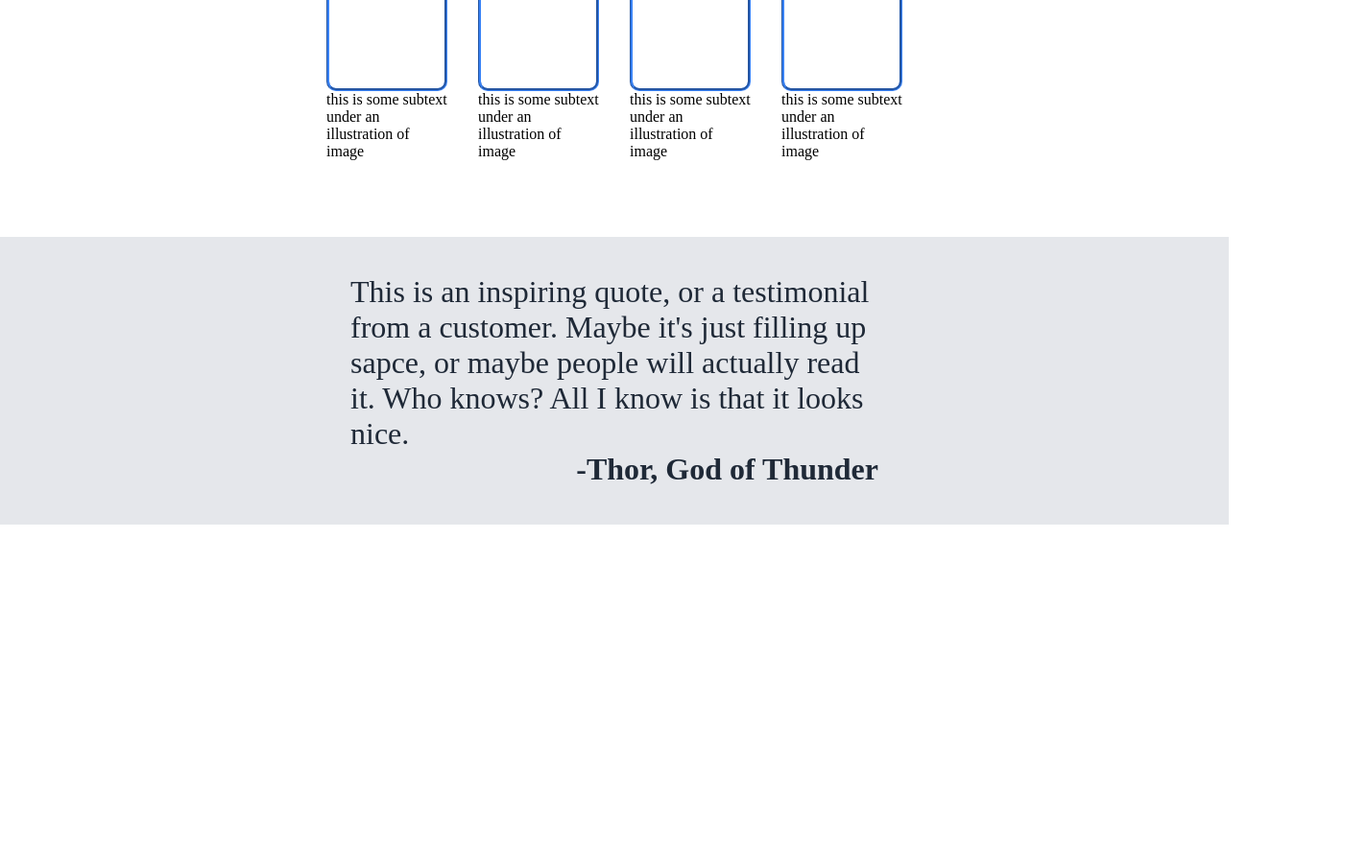
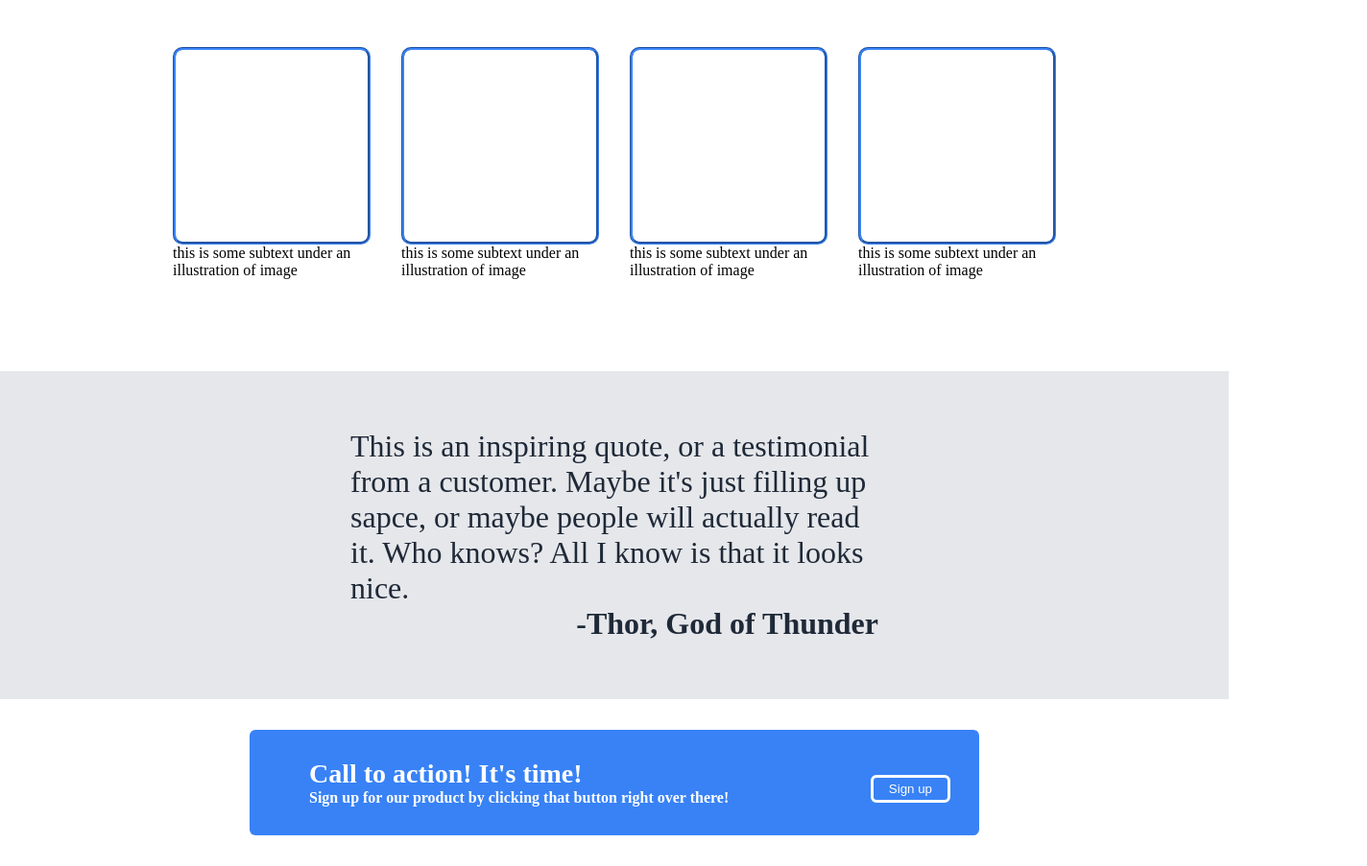
Before and after one commit to cjwadswo/real-biz, a plain HTML site: page index.html in a window 1280 px wide. Shown: the part 559-1462 px from the top of the page at 96% size, 1424 px wide, since content can reach past the window. Before the commit the page ends 1106 px from the top, so only its background shows below. Drawn offline with Linux system fonts and the light colour scheme.

Commit message:
Add a call to action at the bottom of the page

```diff
--- a/index.html
+++ b/index.html
@@ -78,8 +78,24 @@
             <div class="quote">This is an inspiring quote, or a testimonial from a customer. Maybe it's just filling up sapce, or maybe people will actually read it. Who knows? All I know is that it looks nice.
                 <div class="quote-name">-Thor, God of Thunder</div>
             </div>
+        </div>
+    <div class="test">
+
+    <div class="card-container">
+        <div class="card">
+            <div class="card-text">
+                Call to action! It's time!
+            </div>
+            <div class="card-subtext">
+                Sign up for our product by clicking that button right over there!
             </div>
 
+        </div>
 
+        <div class="sign-up-button">
+            <button>Sign up</button>
+        </div>
+    </div>
+    </div>
 </body>
 </html>
--- a/style.css
+++ b/style.css
@@ -1,11 +1,12 @@
 body {
-    display: flex;
-    flex-direction: column;
+    /* display: flex;
+    flex-direction: column; */
     margin:0;
     padding:0;
     /* width: 100vw; */
     justify-content: center;
     align-items: center;
+    /* flex-grow:1; */
 }
 
 /* Header */
@@ -35,8 +36,10 @@ li {
     justify-content: space-around;
     align-items: center;
     color: #F9FAF8;
-    padding: 16px;
-    width: 100vw;
+    /* padding: 16px; */
+    padding-top:16px;
+    padding-bottom: 16px;
+    /* width: 100vw; */
 }
 
 .header-logo {
@@ -50,16 +53,12 @@ li {
     background-color: #1f2937;
     justify-content: center;
     align-items: center;
-    padding:16px 9em 5em;
-    height: 240px;
-    width: 100vw;
+    padding: 60px;
 }
 .hero-text{
     display: flex;
-    /* flex:1; */
     flex-direction: column;
     justify-content: center;
-    /* align-items: center; */
     color: #F9FAF8;
     width:375px;
     padding-right: 16px;
@@ -79,7 +78,6 @@ li {
 
 .sign-up-button button {
     background-color: #3882f6;
-    /* padding: 16px; */
     border: none;
     border-radius:  6px;
     color: white;
@@ -105,13 +103,13 @@ li {
     flex-direction: column;
     align-items: center;
     justify-content: center;
-    padding-bottom: 5em;
+    padding: 6em;
 }
 
 .image-content {
     display: flex;
     gap: 2em;
-    max-width: 120px;
+    /* max-width: 120px; */
     justify-content: center;
 
 }
@@ -127,36 +125,39 @@ li {
 
 .img-border {
     display: flex;
-    height: 120px;
-    width: 120px;
+    height: 200px;
+    width: 200px;
     border: #3882F6;
     border-style: groove;
     border-radius:  10px;
 }
 
-.desc {
+.images{
+    display: flex;
+    flex-direction: column;
+    justify-content: space-evenly;
+    flex-grow: 1;
+}
+
+.descr {
     display: flex;
     justify-content: center;
     align-items: center;
-    text-align:center;
+    width: 200px
+
 }
 
 .quote-section{
-    background-color: #E5E7EB;
-    /* width: 100vw; */
     justify-content: center;
     align-items: center;
-    flex-grow: 1;
-    flex-shrink: 0;
 }
 .quote-container {
     display: flex;
     flex-direction: column;
     background-color: #E5E7EB;
-    height: 300px;
-    width: 100vw;
     justify-content: center;
     align-items: center;
+    padding: 60px;
 }
 .quote  {
     display: flex;
@@ -170,3 +171,44 @@ li {
     align-self: flex-end;
     font-weight: bold;
 }
+
+.test{
+    display: flex;
+    justify-content: center;
+    padding: 32px;
+}
+.card-container {
+    display:flex;
+    padding: 30px;
+    width: 700px;
+    border: none;
+    border-radius:  6px;
+    justify-content: center;
+    align-items: center;
+    background-color: #3882F6;
+}
+.card {
+
+    display:flex;
+    flex:1;
+    flex-direction: column;
+    color: white;
+    /* align-items: center; */
+    justify-content: center;
+    padding-left: 2em;
+}
+
+.card-text {
+    font-size: 28px;
+    font-weight: bolder;
+}
+.card-subtext{
+    font-size 26px;
+    font-weight: bold;
+}
+.card-container .sign-up-button button{
+    /* padding: 36px; */
+    border-color: white;
+    border:solid;
+    border-width:medium;
+}
```
